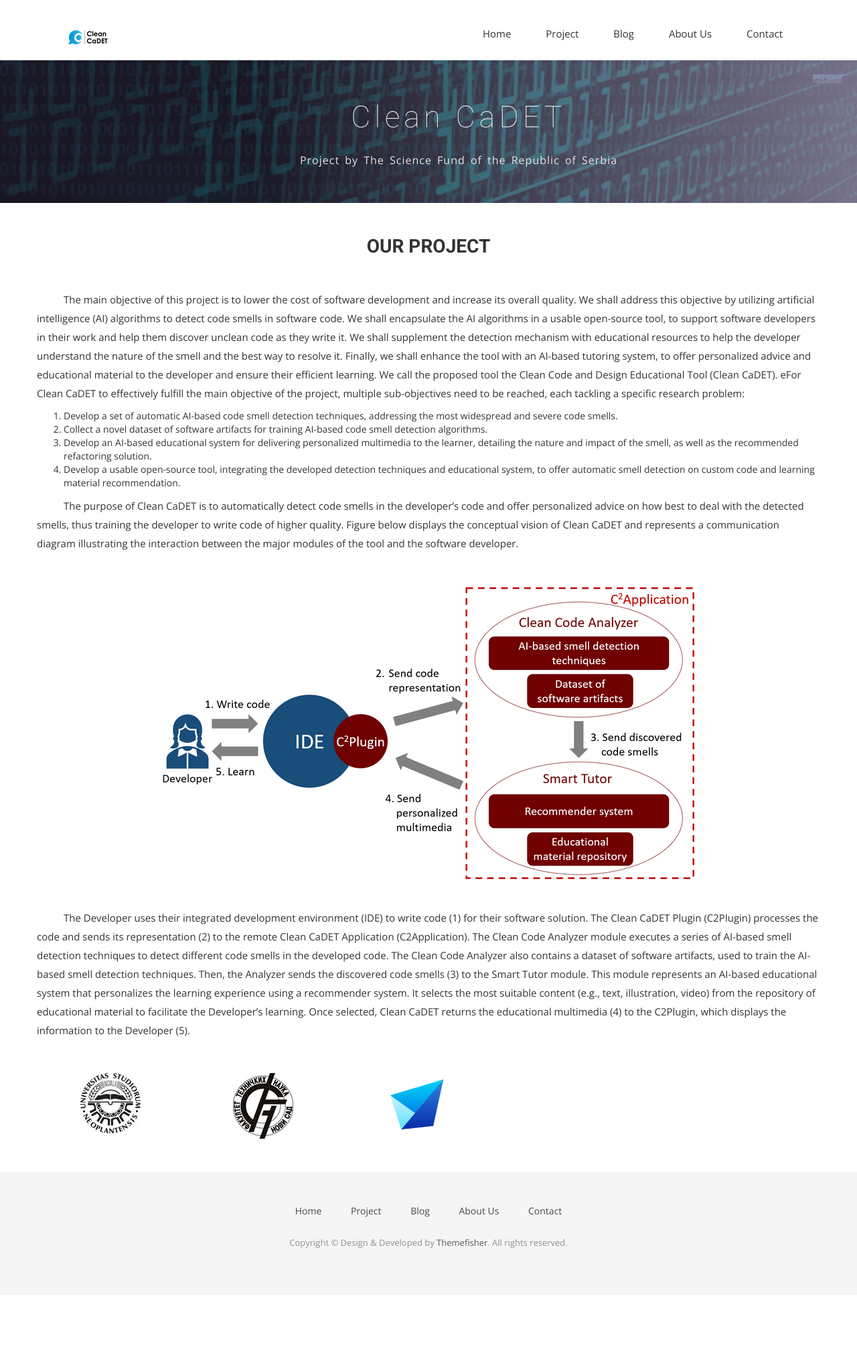
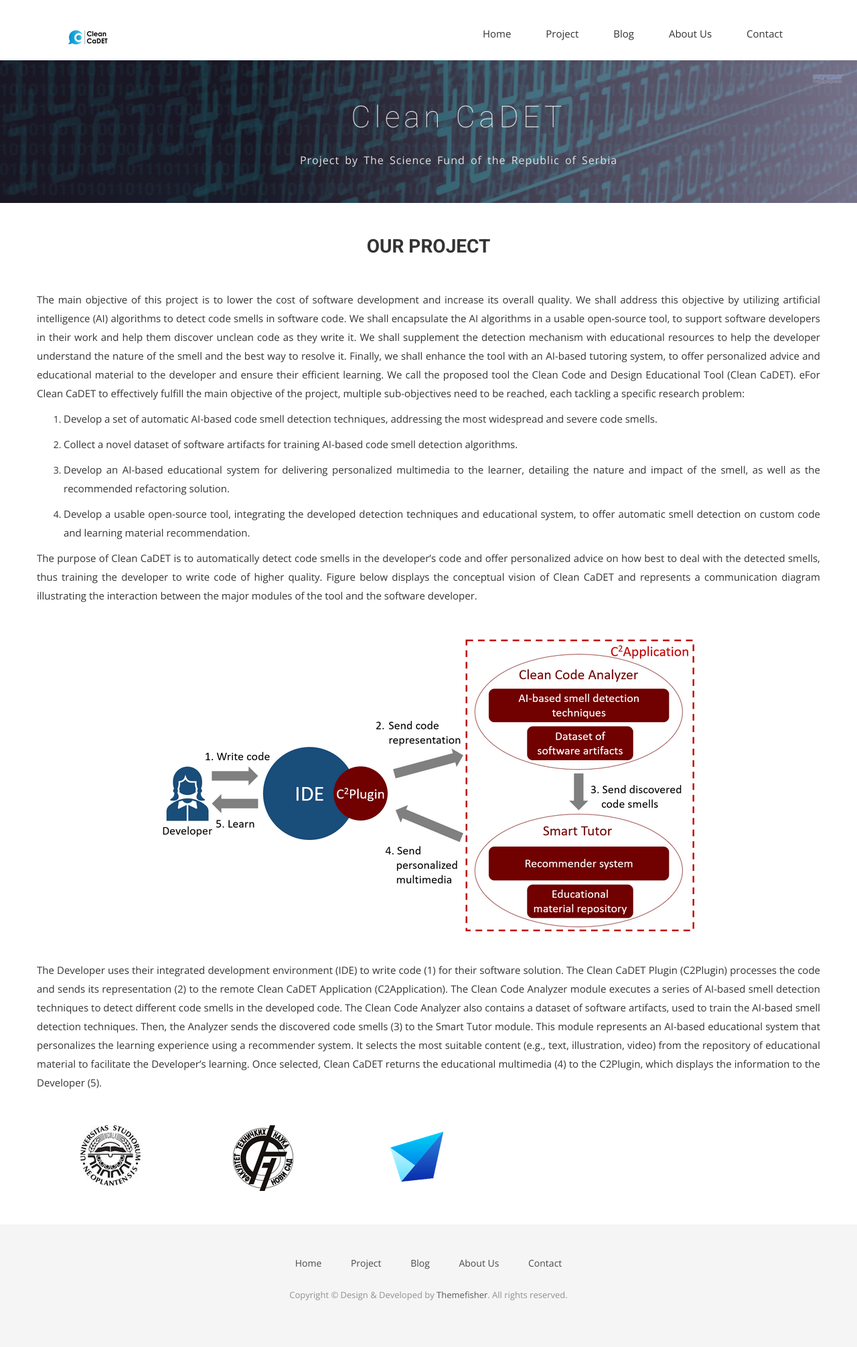
Before and after one commit to Clean-CaDET/clean-cadet.github.io, a Jekyll site: the page built from project.html, in a window 1280 px wide. Shown: the whole page at 67% size. Built offline with Jekyll 4.4.1, drawn with Linux system fonts in a browser that asks for light colours; nearby versions of some CDN libraries; some web fonts are replaced; before the commit the page ends 1933 px from its top, so only the background shows below that.

Commit message:
Justify text.

```diff
--- a/css/airspace.css
+++ b/css/airspace.css
@@ -422,8 +422,7 @@ font header .navbar-default .navbar-nav li a:hover {
 }
 
 #portfolio-work p {
-  text-align: left;
-  text-indent: 40px;
+  text-align: justify;
 }
 
 #portfolio-work .block .portfolio-menu {
@@ -854,5 +853,5 @@ footer .footer-manu ul li a:hover {
 }
 
 .about {
-  text-indent: 40px;
+  text-align: justify;
 }
--- a/project.html
+++ b/project.html
@@ -32,14 +32,14 @@ permalink: /project/
                 We shall supplement the detection mechanism with educational resources to help the developer understand the nature of the smell and the best way to resolve it.
                 Finally, we shall enhance the tool with an AI-based tutoring system, to offer personalized advice and educational material to the developer and ensure their efficient learning.
                 We call the proposed tool the Clean Code and Design Educational Tool (Clean CaDET). eFor Clean CaDET to effectively fulfill the main objective of the project, multiple sub-objectives need to be reached, each tackling a specific research problem:</p>
-            <p>
+
                 <ol>
-                    <li>Develop a set of automatic AI-based code smell detection techniques, addressing the most widespread and severe code smells.</li>
-                    <li>Collect a novel dataset of software artifacts for training AI-based code smell detection algorithms.</li>
-                    <li>Develop an AI-based educational system for delivering personalized multimedia to the learner, detailing the nature and impact of the smell, as well as the recommended refactoring solution.</li>
-                    <li>Develop a usable open-source tool, integrating the developed detection techniques and educational system, to offer automatic smell detection on custom code and learning material recommendation.</li>
+                    <li><p>Develop a set of automatic AI-based code smell detection techniques, addressing the most widespread and severe code smells.</p></li>
+                    <li><p>Collect a novel dataset of software artifacts for training AI-based code smell detection algorithms.</p></li>
+                    <li><p>Develop an AI-based educational system for delivering personalized multimedia to the learner, detailing the nature and impact of the smell, as well as the recommended refactoring solution.</p></li>
+                    <li><p>Develop a usable open-source tool, integrating the developed detection techniques and educational system, to offer automatic smell detection on custom code and learning material recommendation.</p></li>
                 </ol>
-            </p>
+
             <p>The purpose of Clean CaDET is to automatically detect code smells in the developer’s code and offer personalized advice on how best to deal with the detected smells, thus training the developer to write code of higher quality.
                 Figure below displays the conceptual vision of Clean CaDET and represents a communication diagram illustrating the interaction between the major modules of the tool and the software developer.</p>
             <br>
```
